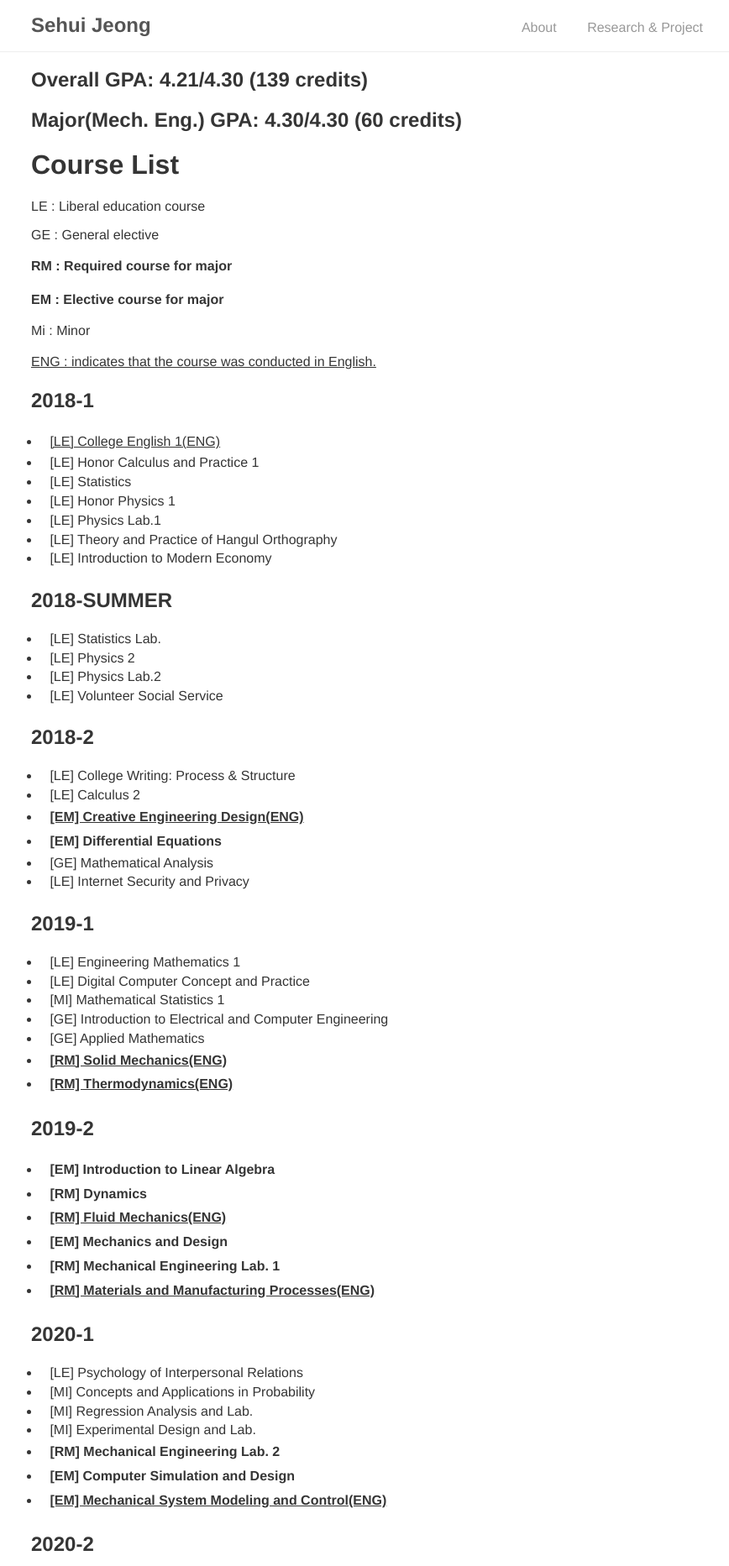
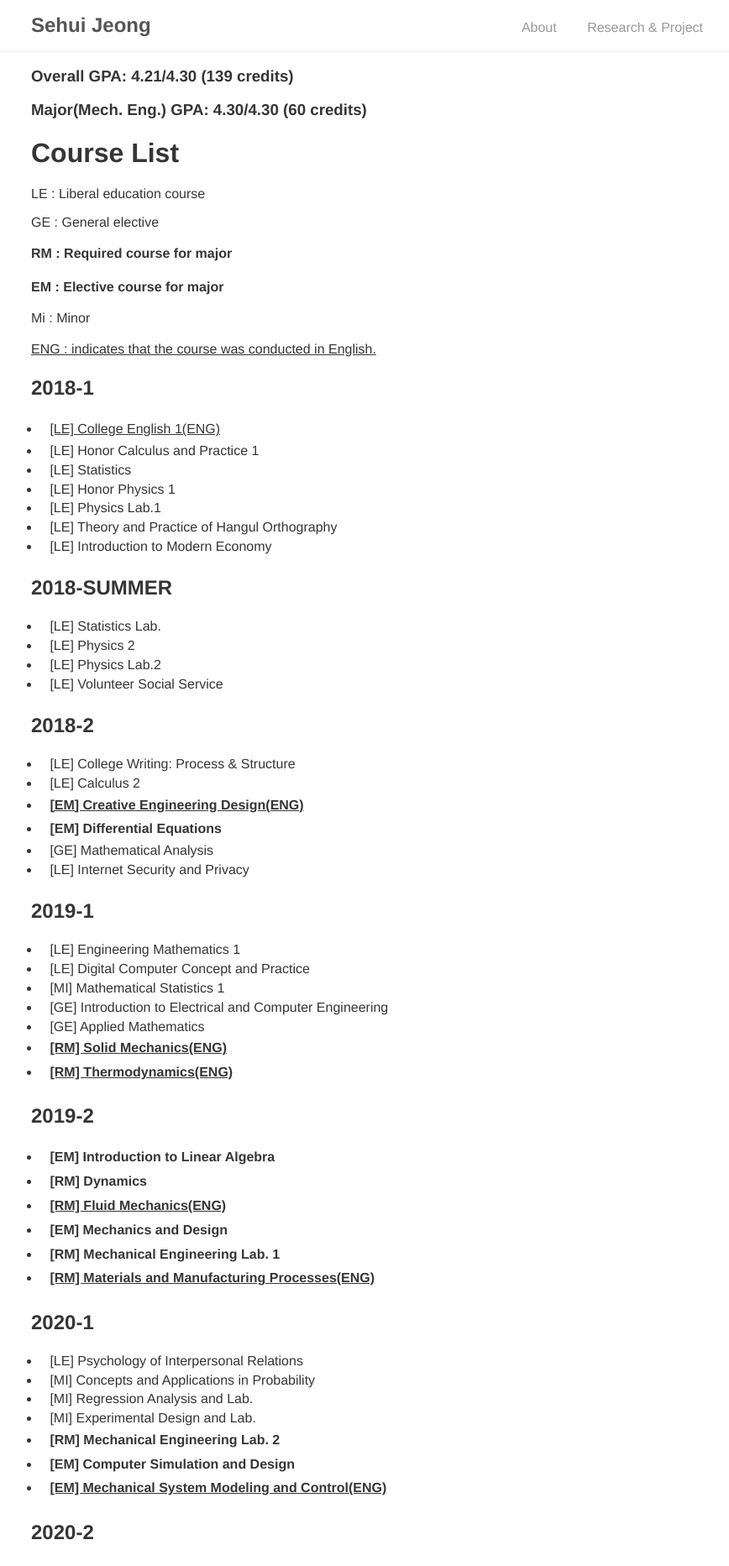
Before and after one commit to tpgml2612/CV, a Jekyll site: the page built from courselist/index.md, in a window 1280 px wide. Shown: the top 1865 px of the page at 84% size, without its empty margins (203-1071 px from the left). Built offline with Jekyll 4.4.1, drawn with Linux system fonts in a browser that asks for light colours.

```diff
--- a/courselist/index.md
+++ b/courselist/index.md
@@ -4,8 +4,8 @@ title: "Course List"
 permalink: /courselist/
 ---
 
-## Overall GPA: 4.21/4.30 (139 credits)
-## Major(Mech. Eng.) GPA: 4.30/4.30 (60 credits)
+### Overall GPA: 4.21/4.30 (139 credits)
+### Major(Mech. Eng.) GPA: 4.30/4.30 (60 credits)
 
 # Course List
 
```
